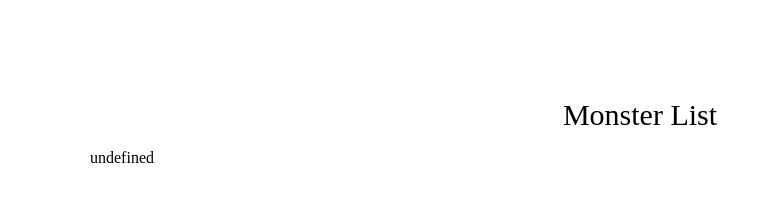
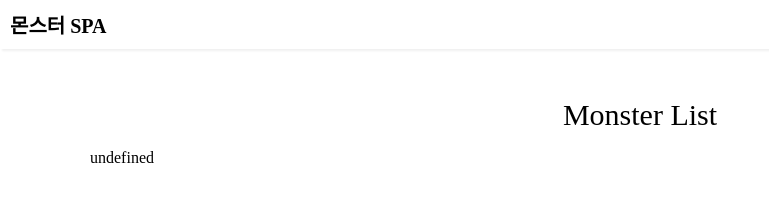
Before and after one commit to HolyWatter/js-spa, a website built with webpack: page src/index.html in a window 1280 px wide. Shown: the whole page, without its empty margins (0-769 px from the left). Built offline with nearby package versions, Linux system fonts and the light colour scheme; no server answers.

Commit message:
feat : 네비게이션바 추가 및 레이아웃 컴포넌트

```diff
--- /dev/null
+++ b/src/components/shared/Header.js
@@ -0,0 +1,18 @@
+import { navigateTo } from "../../router";
+import Component from "../Component";
+
+class Header extends Component {
+  template() {
+    return `
+      <button class='logo'>몬스터 SPA</button>
+    `;
+  }
+
+  setEvent() {
+    this.addEvent("click", ".logo", () => {
+      navigateTo("/");
+    });
+  }
+}
+
+export default Header;
--- /dev/null
+++ b/src/components/shared/Layout.js
@@ -0,0 +1,20 @@
+import Component from "../Component";
+import Header from "./Header";
+
+class Layout extends Component {
+  template() {
+    return `
+    <div class='header'></div>
+    <div class='body'></div>
+    `;
+  }
+
+  mounted() {
+    const $body = document.querySelector(".body");
+    const $header = document.querySelector(".header");
+    new this.$props.children($body);
+    new Header($header);
+  }
+}
+
+export default Layout;
--- a/src/router.js
+++ b/src/router.js
@@ -1,5 +1,6 @@
 import HomePage from "@pages/home.js";
 import MonsterPage from "@pages/monster.js";
+import Layout from "./components/shared/Layout";
 
 const $root = document.getElementById("root");
 
@@ -18,7 +19,7 @@ const changeUrl = (requestedUrl) => {
 
   const matchedComponent = routes[matchedPath];
 
-  matchedComponent ? new matchedComponent($root).render() : null;
+  matchedComponent ? new Layout($root, { children: matchedComponent }) : null;
 };
 
 export const navigateTo = (path) => {
--- a/src/styles/global.css
+++ b/src/styles/global.css
@@ -1,5 +1,22 @@
 #root {
   padding-top: 100px;
+}
+
+.header {
+  position: fixed;
+  top: 0;
+  left: 0;
+  right: 0;
+  padding: 10px;
+
+  box-shadow: 2px 2px 2px 0px #00000010;
+}
+
+.header button {
+  font-size: 20px;
+  font-weight: 700;
+
+  cursor: pointer;
 }
 
 .list-container {
```
